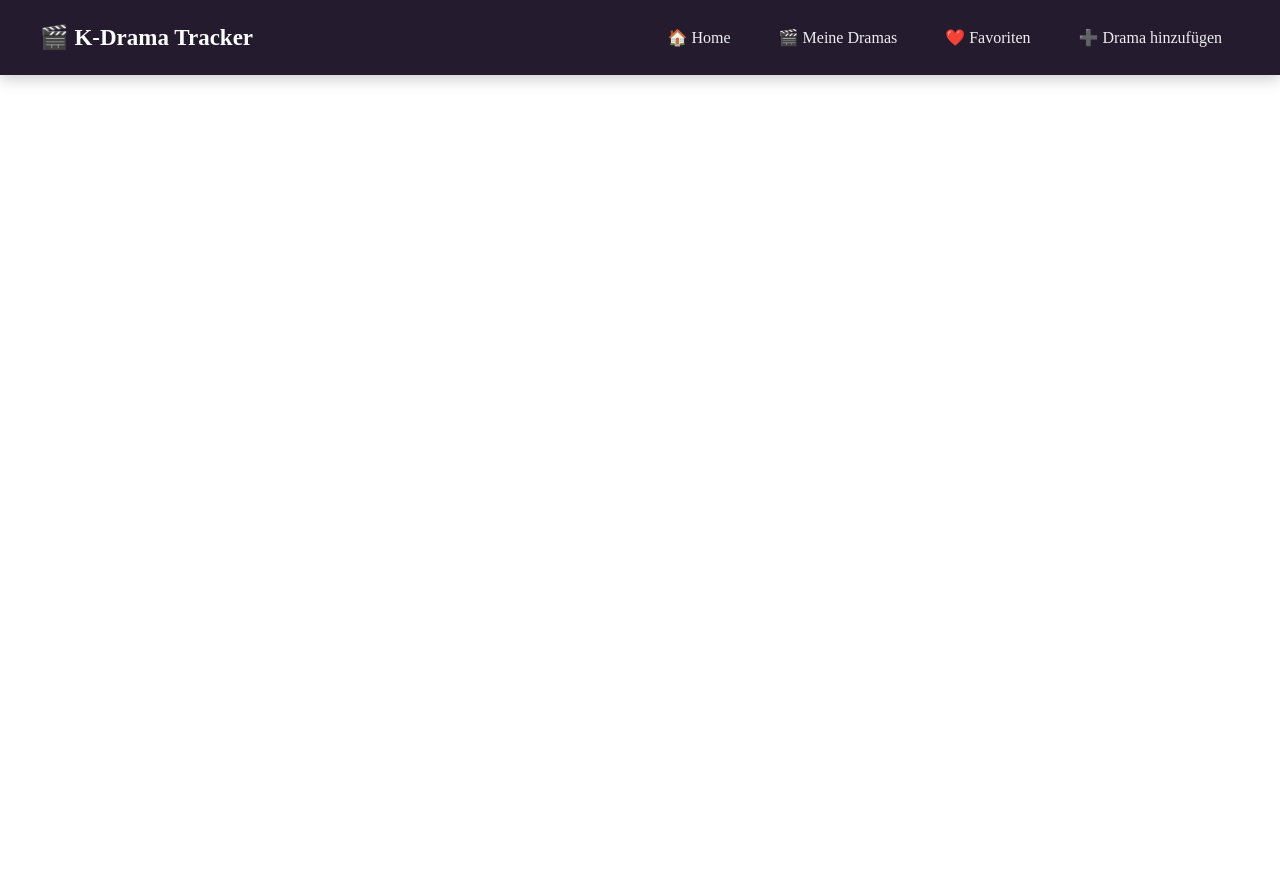
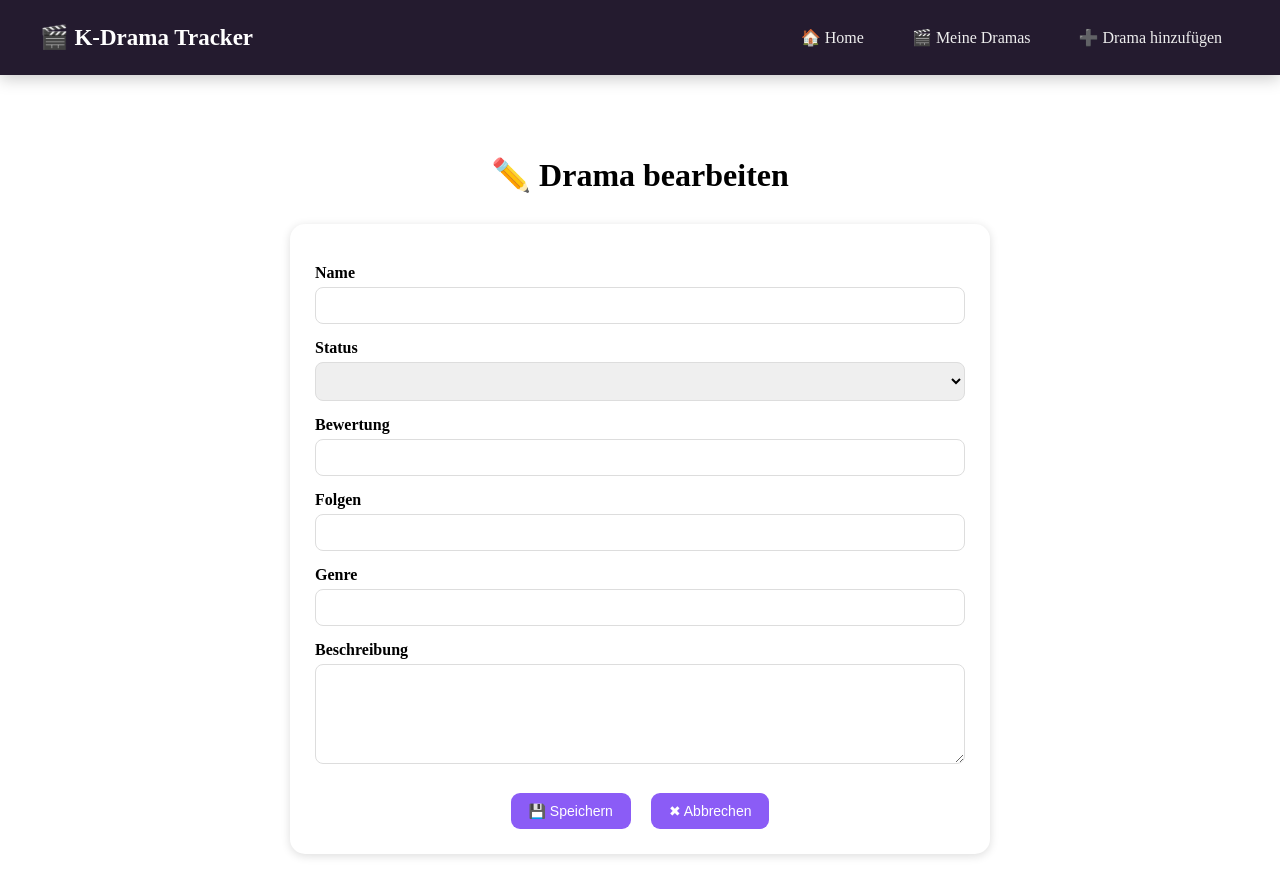
Before and after one commit to s0602095/WT26, an Angular app in the folder first/: page /edit-drama/1 in a window 1280 px wide. Before the commit this address led to /. Shown: the top 896 px of the page. Before the commit the page ends 800 px from the top, so only its background shows below. Built offline with nearby package versions, Linux system fonts and the light colour scheme.

Commit message:
Drama Detail- und Bearbeitungsseite hinzugefügt

```diff
--- a/first/src/app/app.html
+++ b/first/src/app/app.html
@@ -8,7 +8,6 @@
 
   <a routerLink="/">🏠 Home</a>
   <a routerLink="/dramas">🎬 Meine Dramas</a>
-  <a routerLink="/favoriten">❤️ Favoriten</a>
   <a routerLink="/add-drama">➕ Drama hinzufügen</a>
   </div>
 
--- a/first/src/app/delete-drama/delete-drama.html
+++ b/first/src/app/delete-drama/delete-drama.html
@@ -1,9 +1,31 @@
 <div class="delete-container">
-    <h1>🗑️ Drama löschen</h1>
-        <div class="delete-card">
-            <h2>Lovely Runner</h2>
-            <p>Möchtest du dieses Drama wirklich löschen?</p>
-            <button class="delete-button">🗑️ Ja, löscher</button>
-            <button class="cancel-button">← Abbrechen</button>
-        </div>
+
+  <h1>🗑️ Drama löschen</h1>
+
+  <div class="delete-card">
+
+    <h2>Drama löschen?</h2>
+
+    <p>
+      Möchtest du dieses Drama wirklich löschen?
+    </p>
+
+    <p class="drama-name">
+      {{ name }}
+    </p>
+
+    <div class="buttons">
+
+      <button class="delete-button">
+        🗑️ Löschen
+      </button>
+
+      <button routerLink="/dramas">
+        ✖ Abbrechen
+      </button>
+
+    </div>
+
+  </div>
+
 </div>
--- a/first/src/app/drama-detail/drama-detail.css
+++ b/first/src/app/drama-detail/drama-detail.css
@@ -1,62 +1,93 @@
 .detail-container {
-  min-height: 100vh;
-  padding: 45px 30px;
+  min-height: 88vh;
+  box-sizing: border-box;
+  padding: 25px 30px;
   background-color: #f8f5fc;
   font-family: Arial, Helvetica, sans-serif;
 }
 
 .detail-container h1 {
   text-align: center;
-  font-size: 34px;
-  margin-bottom: 35px;
+  font-size: 30px;
+  margin: 0 0 20px;
 }
 
 .drama-card {
-  max-width: 700px;
+  max-width: 800px;
   margin: auto;
-  padding: 30px;
+  padding: 22px;
   background-color: white;
   border-radius: 16px;
   box-shadow: 0 4px 15px #ddd;
+  box-sizing: border-box;
 }
 
-.drama-card h2 {
-  margin-top: 0;
-  font-size: 28px;
-  color: #333;
-  margin-bottom: 25px;
+.detail-top {
+  display: flex;
+  gap: 25px;
+  align-items: center;
 }
 
-.drama-card p {
-  font-size: 16px;
-  color: #555;
-  margin: 15px 0;
+.detail-image {
+  width: 150px;
+  height: 200px;
+  object-fit: cover;
+  border-radius: 10px;
+  flex-shrink: 0;
 }
 
-.drama-card strong {
+.drama-info {
+  flex: 1;
+}
+
+.drama-info h2 {
+  font-size: 25px;
+  margin: 0 0 15px;
+}
+
+.drama-info p {
+  margin: 9px 0;
+  font-size: 15px;
+  color: #555;
+}
+
+.drama-info strong {
   color: #333;
 }
 
-.drama-card h3 {
-  margin-top: 30px;
-  font-size: 20px;
-  color: #333;
+.description {
+  margin-top: 20px;
+  padding-top: 15px;
+  border-top: 1px solid #eee;
+}
+
+.description h3 {
+  margin: 0 0 8px;
+  font-size: 18px;
+}
+
+.description p {
+  margin: 0;
+  font-size: 14px;
+  line-height: 1.4;
+  color: #666;
 }
 
 .buttons {
   display: flex;
-  gap: 12px;
-  margin-top: 30px;
+  justify-content: center;
+  gap: 10px;
+  margin-top: 20px;
 }
 
 .buttons button {
-  padding: 10px 18px;
+  padding: 9px 15px;
   border: none;
-  border-radius: 9px;
+  border-radius: 8px;
   background-color: #8b5cf6;
   color: white;
   cursor: pointer;
-  font-size: 14px;
+  font-size: 13px;
 }
 
 .buttons button:hover {
--- a/first/src/app/drama-detail/drama-detail.html
+++ b/first/src/app/drama-detail/drama-detail.html
@@ -4,23 +4,42 @@
 
   <div class="drama-card">
 
+    <div class="detail-top">
+
+      <img
+        [src]="bild"
+        [alt]="name"
+        class="detail-image">
+
+      <div class="drama-info">
+
         <h2>{{ name }}</h2>
 
         <p>
-      <strong>Status:</strong> {{ status }}
+          <strong>Status:</strong>
+          {{ status }}
         </p>
 
         <p>
-      <strong>Bewertung:</strong> {{ bewertung }}
+          <strong>Bewertung:</strong>
+          {{ bewertung }}
         </p>
 
         <p>
-      <strong>Folgen:</strong> {{ folgen }}
+          <strong>Folgen:</strong>
+          {{ folgen }}
         </p>
 
         <p>
-      <strong>Genre:</strong> {{ genre }}
+          <strong>Genre:</strong>
+          {{ genre }}
         </p>
+
+      </div>
+
+    </div>
+
+    <div class="description">
 
       <h3>Beschreibung</h3>
 
@@ -28,9 +47,11 @@
         {{ beschreibung }}
       </p>
 
+    </div>
+
     <div class="buttons">
 
-      <button routerLink="/edit-drama">
+      <button [routerLink]="['/edit-drama', dramaId]">
      ✏️ Bearbeiten
      </button>
 
--- a/first/src/app/drama-detail/drama-detail.ts
+++ b/first/src/app/drama-detail/drama-detail.ts
@@ -16,10 +16,14 @@ export class DramaDetail {
   folgen = '';
   genre = '';
   beschreibung = '';
+  bild = '';
+  dramaId = '';
 
   constructor(private route: ActivatedRoute) {
 
     const dramaName = this.route.snapshot.paramMap.get('name');
+
+     this.dramaId = dramaName || '';
 
     if (dramaName === 'lovely-runner') {
       this.name = 'Lovely Runner';
@@ -28,6 +32,7 @@ export class DramaDetail {
       this.folgen = '16';
       this.genre = 'Romance · Fantasy · Comedy';
       this.beschreibung = 'Lovely Runner ist ein romantisches K-Drama über Im Sol und Ryu Sun-jae.';
+      this.bild = 'bilder/lovely-runner.jpeg';
     }
 
     if (dramaName === 'my-bias-my-boss') {
@@ -37,6 +42,7 @@ export class DramaDetail {
       this.folgen = '12';
       this.genre = 'Romance · Comedy';
       this.beschreibung = 'Eine romantische Geschichte über Arbeit, Liebe und unerwartete Gefühle.';
+      this.bild = '/bilder/My_Bias,_My_Boss.png';
     }
 
     if (dramaName === 'agent-kim-reactivated') {
@@ -46,6 +52,7 @@ export class DramaDetail {
       this.folgen = '12';
       this.genre = 'Action · Romance · Comedy';
       this.beschreibung = 'Eine spannende Geschichte mit Action, Humor und Romantik.';
+      this.bild = '/bilder/Agend.jpeg';
     }
 
     if (dramaName === 'my-demon') {
@@ -55,6 +62,7 @@ export class DramaDetail {
       this.folgen = '16';
       this.genre = 'Fantasy · Romance · Comedy';
       this.beschreibung = 'Ein Dämon und eine Geschäftsfrau kommen sich auf unerwartete Weise näher.';
+      this.bild = '/bilder/My_Demon.jpg';
     }
 
     if (dramaName === 'bon-appetit-your-majesty') {
@@ -64,6 +72,7 @@ export class DramaDetail {
       this.folgen = '12';
       this.genre = 'Romance · Historical · Fantasy';
       this.beschreibung = 'Eine Köchin findet sich plötzlich in einer außergewöhnlichen Welt wieder.';
+      this.bild = '/bilder/bon-appetit.jpg';
     }
 
     if (dramaName === 'business-proposal') {
@@ -73,6 +82,7 @@ export class DramaDetail {
       this.folgen = '12';
       this.genre = 'Romance · Comedy';
       this.beschreibung = 'Ein Blind Date entwickelt sich zu einer überraschenden Liebesgeschichte.';
+      this.bild = '/bilder/Business_Proposal.jpg';
     }
 
     if (dramaName === 'alchemy-of-souls') {
@@ -82,6 +92,7 @@ export class DramaDetail {
       this.folgen = '20';
       this.genre = 'Fantasy · Romance · Action';
       this.beschreibung = 'Eine magische Geschichte über Liebe, Schicksal und Seelenwechsel.';
+      this.bild = '/bilder/alchemy of souls.jpg';
     }
 
     if (dramaName === 'twinkling-watermelon') {
@@ -93,14 +104,15 @@ export class DramaDetail {
       this.beschreibung = 'Ein junger Musiker reist durch die Zeit und entdeckt seine Familie und die Liebe.';
     }
 
-    if (dramaName === 'queen-of-tears') {
-      this.name = 'Queen of Tears';
-      this.status = 'Geschaut ✅';
-      this.bewertung = '⭐⭐⭐⭐⭐';
-      this.folgen = '16';
-      this.genre = 'Romance · Drama · Comedy';
-      this.beschreibung = 'Ein Ehepaar versucht, seine Beziehung trotz großer Schwierigkeiten zu retten.';
-    }
+    if (dramaName === 'twinkling-watermelon') {
+    this.name = 'Twinkling Watermelon';
+    this.status = 'Geschaut ✅';
+    this.bewertung = '⭐⭐⭐⭐⭐';
+    this.folgen = '16';
+    this.genre = 'Romance · Fantasy · Music';
+    this.beschreibung = 'Ein junger Musiker reist durch die Zeit und entdeckt seine Familie und die Liebe.';
+    this.bild = '/bilder/Twinkling Watermelon.jpg';
+   }
 
     if (dramaName === 'true-beauty') {
       this.name = 'True Beauty';
@@ -109,7 +121,10 @@ export class DramaDetail {
       this.folgen = '16';
       this.genre = 'Romance · Comedy · School';
       this.beschreibung = 'Eine Schülerin entdeckt mit Make-up eine neue Seite an sich und findet unerwartete Liebe.';
+      this.bild = '/bilder/True Beauty.jpg';
     }
+
+
 
   }
 }
--- a/first/src/app/edit-drama/edit-drama.css
+++ b/first/src/app/edit-drama/edit-drama.css
@@ -37,10 +37,22 @@ textarea {
   height: 100px;
 }
 
-button {
-  margin-top: 20px;
-  padding: 10px 20px;
+.buttons {
+  display: flex;
+  flex-direction: row;
+  justify-content: center;
+  align-items: center;
+  gap: 20px;
+  margin-top: 25px;
+}
+
+.buttons button {
+  width: auto;
+  padding: 10px 18px;
   border: none;
-  border-radius: 8px;
+  border-radius: 9px;
+  background-color: #8b5cf6;
+  color: white;
   cursor: pointer;
+  font-size: 14px;
 }
--- a/first/src/app/edit-drama/edit-drama.html
+++ b/first/src/app/edit-drama/edit-drama.html
@@ -4,32 +4,39 @@
 
   <div class="edit-card">
 
-    <label>Drama Name</label>
-    <input type="text" value="Lovely Runner">
+    <label>Name</label>
+    <input type="text" [(ngModel)]="name">
 
     <label>Status</label>
-    <select>
-      <option>Schaue ich gerade</option>
+    <select [(ngModel)]="status">
       <option>Geschaut</option>
-      <option>Noch nicht angefangen</option>
+      <option>Gerade dabei</option>
+      <option>Noch offen</option>
     </select>
 
     <label>Bewertung</label>
-    <select>
-      <option>⭐⭐⭐⭐⭐</option>
-      <option>⭐⭐⭐⭐</option>
-      <option>⭐⭐⭐</option>
-      <option>⭐⭐</option>
-      <option>⭐</option>
-    </select>
+    <input type="text" [(ngModel)]="bewertung">
 
-    <label>Anzahl Folgen</label>
-    <input type="number" value="16">
+    <label>Folgen</label>
+    <input type="number" [(ngModel)]="folgen">
+
+    <label>Genre</label>
+    <input type="text" [(ngModel)]="genre">
 
     <label>Beschreibung</label>
-    <textarea>Lovely Runner ist ein romantisches K-Drama über Im Sol und Ryu Sun-jae.</textarea>
+    <textarea [(ngModel)]="beschreibung"></textarea>
 
-    <button>💾 Speichern</button>
+    <div class="buttons">
+
+      <button class="save">
+        💾 Speichern
+      </button>
+
+      <button routerLink="/dramas">
+        ✖ Abbrechen
+      </button>
+
+    </div>
 
   </div>
 
--- a/first/src/app/edit-drama/edit-drama.ts
+++ b/first/src/app/edit-drama/edit-drama.ts
@@ -1,9 +1,124 @@
 import { Component } from '@angular/core';
+import { FormsModule } from '@angular/forms';
+import { ActivatedRoute, RouterLink } from '@angular/router';
 
 @Component({
   selector: 'app-edit-drama',
-  imports: [],
+  imports: [RouterLink, FormsModule],
   templateUrl: './edit-drama.html',
   styleUrl: './edit-drama.css',
 })
-export class EditDrama {}
+export class EditDrama {
+   name = '';
+  status = '';
+  bewertung = '';
+  folgen = '';
+  genre = '';
+  beschreibung = '';
+
+  constructor(private route:ActivatedRoute) {
+
+    const dramaName = this.route.snapshot.paramMap.get('name');
+
+    if (dramaName === 'lovely-runner') {
+      this.name = 'Lovely Runner';
+      this.status = 'Geschaut ✅';
+      this.bewertung = '⭐⭐⭐⭐⭐';
+      this.folgen = '16';
+      this.genre = 'Romance · Fantasy · Comedy';
+      this.beschreibung = 'Lovely Runner ist ein romantisches K-Drama über Im Sol und Ryu Sun-jae.';
+
+    }
+
+    if (dramaName === 'my-bias-my-boss') {
+      this.name = 'My Bias, My Boss';
+      this.status = 'Schaue ich gerade 👀';
+      this.bewertung = '⭐⭐⭐⭐⭐';
+      this.folgen = '12';
+      this.genre = 'Romance · Comedy';
+      this.beschreibung = 'Eine romantische Geschichte über Arbeit, Liebe und unerwartete Gefühle.';
+
+    }
+
+    if (dramaName === 'agent-kim-reactivated') {
+      this.name = 'Agent Kim Reactivated';
+      this.status = 'Noch offen ⏳';
+      this.bewertung = '⭐⭐⭐⭐';
+      this.folgen = '12';
+      this.genre = 'Action · Romance · Comedy';
+      this.beschreibung = 'Eine spannende Geschichte mit Action, Humor und Romantik.';
+
+    }
+
+    if (dramaName === 'my-demon') {
+      this.name = 'My Demon';
+      this.status = 'Geschaut ✅';
+      this.bewertung = '⭐⭐⭐⭐⭐';
+      this.folgen = '16';
+      this.genre = 'Fantasy · Romance · Comedy';
+      this.beschreibung = 'Ein Dämon und eine Geschäftsfrau kommen sich auf unerwartete Weise näher.';
+
+    }
+
+    if (dramaName === 'bon-appetit-your-majesty') {
+      this.name = 'Bon Appétit, Your Majesty';
+      this.status = 'Schaue ich gerade 👀';
+      this.bewertung = '⭐⭐⭐⭐⭐';
+      this.folgen = '12';
+      this.genre = 'Romance · Historical · Fantasy';
+      this.beschreibung = 'Eine Köchin findet sich plötzlich in einer außergewöhnlichen Welt wieder.';
+
+    }
+
+    if (dramaName === 'business-proposal') {
+      this.name = 'Business Proposal';
+      this.status = 'Geschaut ✅';
+      this.bewertung = '⭐⭐⭐⭐⭐';
+      this.folgen = '12';
+      this.genre = 'Romance · Comedy';
+      this.beschreibung = 'Ein Blind Date entwickelt sich zu einer überraschenden Liebesgeschichte.';
+
+    }
+
+    if (dramaName === 'alchemy-of-souls') {
+      this.name = 'Alchemy of Souls';
+      this.status = 'Geschaut ✅';
+      this.bewertung = '⭐⭐⭐⭐⭐';
+      this.folgen = '20';
+      this.genre = 'Fantasy · Romance · Action';
+      this.beschreibung = 'Eine magische Geschichte über Liebe, Schicksal und Seelenwechsel.';
+
+    }
+
+    if (dramaName === 'twinkling-watermelon') {
+      this.name = 'Twinkling Watermelon';
+      this.status = 'Geschaut ✅';
+      this.bewertung = '⭐⭐⭐⭐⭐';
+      this.folgen = '16';
+      this.genre = 'Romance · Fantasy · Music';
+      this.beschreibung = 'Ein junger Musiker reist durch die Zeit und entdeckt seine Familie und die Liebe.';
+    }
+
+    if (dramaName === 'twinkling-watermelon') {
+    this.name = 'Twinkling Watermelon';
+    this.status = 'Geschaut ✅';
+    this.bewertung = '⭐⭐⭐⭐⭐';
+    this.folgen = '16';
+    this.genre = 'Romance · Fantasy · Music';
+    this.beschreibung = 'Ein junger Musiker reist durch die Zeit und entdeckt seine Familie und die Liebe.';
+
+   }
+
+    if (dramaName === 'true-beauty') {
+      this.name = 'True Beauty';
+      this.status = 'Schaue ich gerade 👀';
+      this.bewertung = '⭐⭐⭐⭐⭐';
+      this.folgen = '16';
+      this.genre = 'Romance · Comedy · School';
+      this.beschreibung = 'Eine Schülerin entdeckt mit Make-up eine neue Seite an sich und findet unerwartete Liebe.';
+
+    }
+
+  }
+
+}
--- a/first/src/app/favoriten/favoriten.html
+++ /dev/null
@@ -1,43 +0,0 @@
-
-
-<div class="favorite">
- <img src="/bilder/lovely-runner.jpeg" alt="Lovely Runner">
-
-  <div>
-    <h3>🌸 Lovely Runner</h3>
-    <p>🎭 Romance/ Fantasy/ Comedy</p>
-    <p>⭐ 10/10</p>
-  </div>
-</div>
-
-<div class="favorite">
-  <img src="/bilder/alchemy of souls.jpg" alt="Alchemy of Souls">
-
-  <div>
-    <h3>🖤 Alchemy of Souls</h3>
-    <p>🎭 Fantasy / Romance / Action</p>
-    <p>⭐ 10/10</p>
-  </div>
-</div>
-
-<div class="favorite">
-  <img src="/bilder/bon-appetit.jpg" alt="Bon Appétit, Your Majesty">
-
-  <div>
-    <h3>💙 Bon Appétit, Your Majesty</h3>
-    <p>🎭  Historical/ Comedy/ Romance/ Fantasy</p>
-    <p>⭐ 9/10</p>
-  </div>
-</div>
-
-
-
-<div class="favorite">
-  <img src="/bilder/Business_Proposal.jpg" alt="Business Proposal">
-
-  <div>
-    <h3>🌷 Business Proposal</h3>
-    <p>🎭 Romance / Comedy</p>
-    <p>⭐ 9/10</p>
-  </div>
-</div>
```
Also changed, not shown: first/src/app/app.routes.ts (+4 -5 lines), first/src/app/favoriten/favoriten.css (deleted, +0 -53 lines), first/src/app/favoriten/favoriten.ts (deleted, +0 -9 lines), 1 other file (tests, documents, lock files or other folders). Lines whose indentation alone changed are shown as unchanged.
